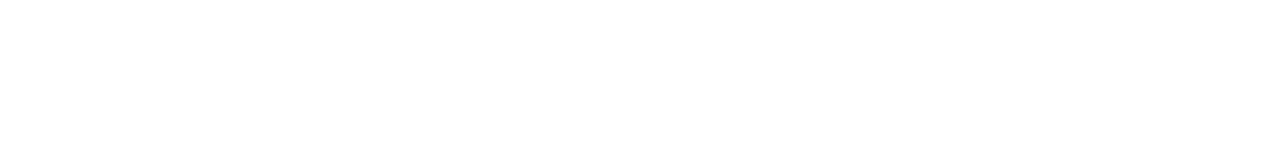
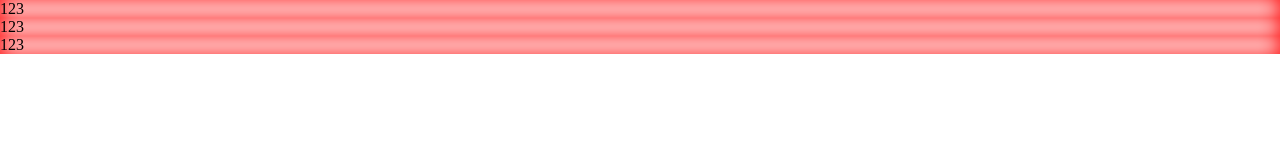
Before and after one commit to shakethecarrot12/personal-page, a plain HTML site: page index.html in a window 1280 px wide. Drawn offline with Linux system fonts and the light colour scheme.

Commit message:
3개구역 배정후 시각화

```diff
--- a/index.html
+++ b/index.html
@@ -1,12 +1,17 @@
 <!DOCTYPE html>
 <html lang="en">
+
 <head>
     <meta charset="UTF-8">
     <meta name="viewport" content="width=device-width, initial-scale=1.0">
-    <title>Document</title>
-    <style src="style.css"></style>
+    <title>Mypage</title>
+    <link rel="stylesheet" href="style.css">
 </head>
+
 <body>
+    <section class="header">123</section>
+    <section class="main">123</section>
+    <section class="footer">123</section>
+</body>
 
-</body>
 </html>
--- a/style.css
+++ b/style.css
@@ -0,0 +1,17 @@
+/* reset */
+body {
+    margin: unset;
+    padding: unset;
+}
+
+.header {
+    box-shadow: inset 0 0 20px red;
+}
+
+.main {
+    box-shadow: inset 0 0 20px red;
+}
+
+.footer {
+    box-shadow: inset 0 0 20px red;
+}
```
